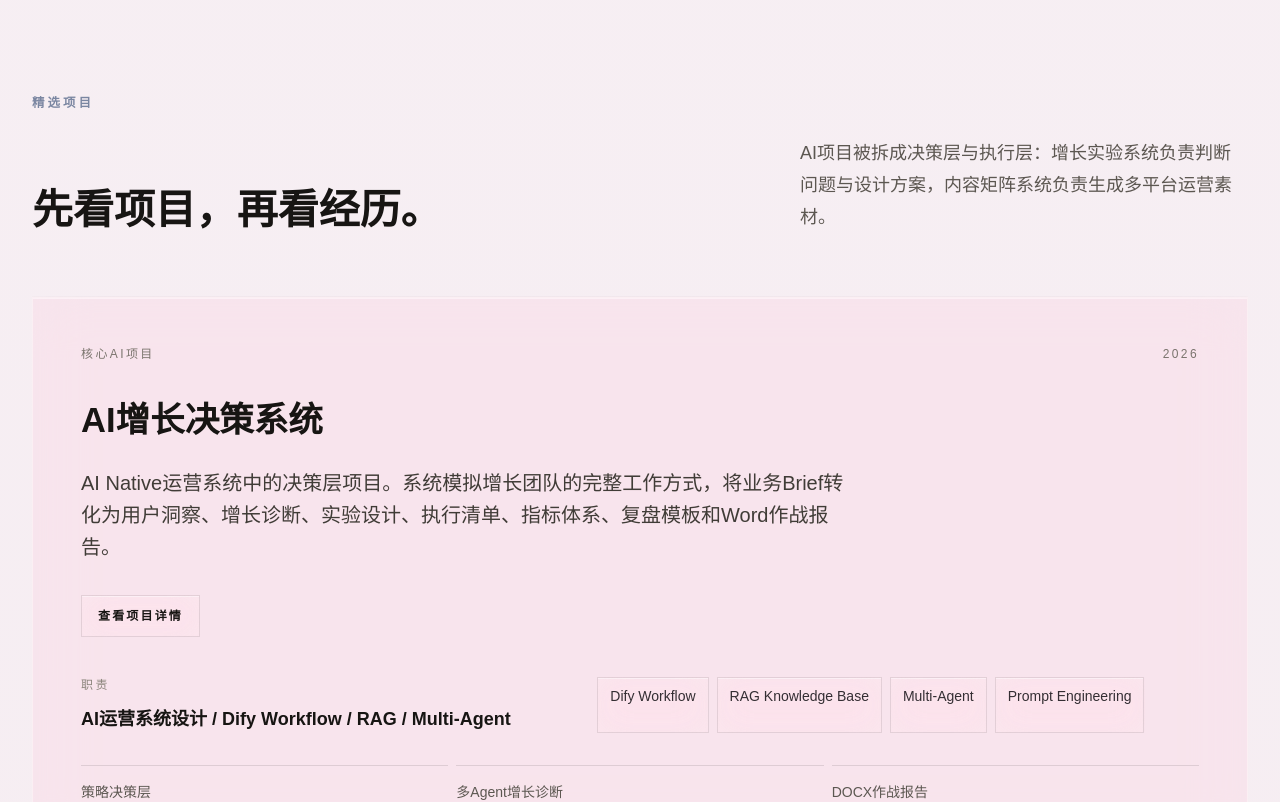
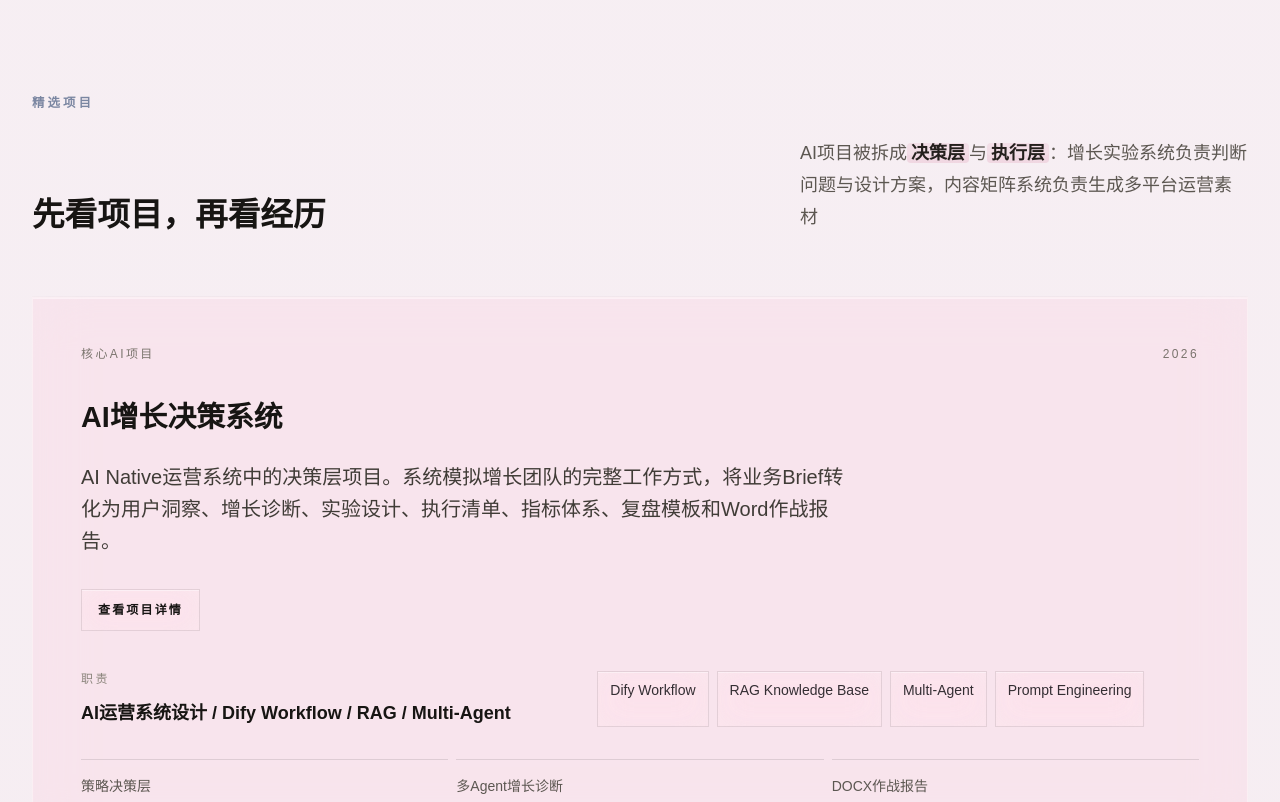
Before and after one commit to liijunn00-create/chen-lijun-web, a Next.js app: page / in a window 1280 px wide. Shown: the part 920-1722 px from the top of the page. Built offline with nearby package versions, Linux system fonts and the light colour scheme.

Commit message:
style: refine title layout and emphasis

```diff
--- a/app/globals.css
+++ b/app/globals.css
@@ -94,10 +94,23 @@ video {
 
 .section-title {
   color: #171513;
-  font-size: clamp(1.7rem, 3.2vw, 4.2rem);
+  font-size: clamp(1.55rem, 2.55vw, 3.35rem);
   font-weight: 900;
   line-height: 1.08;
   letter-spacing: 0;
+  white-space: nowrap;
+}
+
+.soft-mark {
+  border-radius: 0.25rem;
+  background: rgba(231, 184, 203, 0.3);
+  box-shadow: inset 0 -0.42em 0 rgba(231, 184, 203, 0.2);
+  color: #24201d;
+  font-weight: 700;
+}
+
+.single-line-title {
+  white-space: nowrap;
 }
 
 .glass-panel {
--- a/components/About.tsx
+++ b/components/About.tsx
@@ -10,7 +10,7 @@ export function About() {
         <Reveal>
           <p className="section-kicker">个人概览</p>
           <div className="grid gap-8 lg:grid-cols-[0.42fr_0.58fr] lg:items-end">
-            <h2 className="text-[clamp(1.6rem,2.7vw,3.3rem)] font-black leading-[1.08] tracking-normal text-[#171513]">
+            <h2 className="single-line-title text-[clamp(1.45rem,2.25vw,2.9rem)] font-black leading-[1.08] tracking-normal text-[#171513]">
               {aboutCopy.title}
             </h2>
             <p className="max-w-3xl text-xl leading-8 text-[#4a4641]">
--- a/components/Contact.tsx
+++ b/components/Contact.tsx
@@ -6,13 +6,13 @@ export function Contact() {
       <div className="glass-dark mx-auto grid w-full max-w-[1700px] gap-12 p-7 sm:p-10 lg:grid-cols-[0.7fr_0.3fr] lg:items-end lg:p-14">
         <Reveal>
           <p className="mb-7 text-xs uppercase tracking-[0.26em] text-[#c6b8c6]">联系</p>
-          <h2 className="max-w-6xl text-[clamp(2rem,4.2vw,5.2rem)] font-black leading-[1.08] tracking-normal">
-            让内容成为增长系统。
+          <h2 className="single-line-title max-w-6xl text-[clamp(1.8rem,3.4vw,4.4rem)] font-black leading-[1.08] tracking-normal">
+            让内容成为增长系统
           </h2>
         </Reveal>
         <Reveal className="space-y-8" delay={0.12}>
           <p className="text-2xl leading-snug text-[#ded6cf]">
-            面向新媒体运营、内容增长、产品运营、AI运营方向，期待将内容能力与系统化思维应用于真实业务场景。
+            面向新媒体运营、内容增长、产品运营、AI运营方向，期待将<span className="soft-mark px-1 text-[#f6f1ec]">内容能力</span>与<span className="soft-mark px-1 text-[#f6f1ec]">系统化思维</span>应用于真实业务场景
           </p>
           <div className="space-y-3 text-lg">
             <a className="block border-t border-white/15 pt-4 transition hover:text-[#e7b8cb]" href="mailto:hello@example.com">
--- a/components/CoreCapabilities.tsx
+++ b/components/CoreCapabilities.tsx
@@ -8,7 +8,7 @@ export function CoreCapabilities() {
         <Reveal>
           <p className="section-kicker">核心能力证明</p>
           <div className="grid gap-6 lg:grid-cols-[0.44fr_0.56fr] lg:items-end">
-            <h2 className="section-title">能力不是罗列，是被项目验证。</h2>
+            <h2 className="section-title">能力不是罗列，是被项目验证</h2>
             <p className="max-w-2xl text-lg leading-8 text-[#5c5751]">
               网站内容按能力证据组织：AI系统、内容增长、业务转化、活动执行、视觉表达和视频脚本都落到可查看的项目与作品材料中。
             </p>
@@ -26,7 +26,7 @@ export function CoreCapabilities() {
                 <p className="mb-5 text-xs font-semibold uppercase tracking-[0.2em] text-[#7a86a1]">
                   {String(index + 1).padStart(2, "0")}
                 </p>
-                <h3 className="text-[clamp(1.25rem,1.8vw,1.75rem)] font-black leading-tight text-[#171513]">
+                <h3 className="single-line-title text-[clamp(1.18rem,1.55vw,1.55rem)] font-black leading-tight text-[#171513]">
                   {capability.title}
                 </h3>
                 <p className="mt-5 text-base leading-7 text-[#4d4842]">{capability.summary}</p>
--- a/components/EvidenceStudio.tsx
+++ b/components/EvidenceStudio.tsx
@@ -1,6 +1,48 @@
 import Image from "next/image";
 import { evidenceGroups } from "@/data/evidence";
 import { Reveal } from "./Reveal";
+
+const highlightTerms = [
+  "AI",
+  "Dify",
+  "RAG",
+  "Multi-Agent",
+  "内容矩阵",
+  "增长闭环",
+  "线索转化",
+  "平台策略",
+  "结构化表达",
+  "视觉排版",
+  "前期制作能力",
+  "拍摄执行",
+  "长文案组织能力",
+  "品牌营销策划",
+  "月销量60+",
+  "B端用户",
+  "小红书",
+  "短视频脚本",
+  "拉片分镜",
+  "电影分镜脚本",
+];
+
+function HighlightText({ text, className }: { text: string; className: string }) {
+  const pattern = new RegExp(`(${highlightTerms.map((term) => term.replace(/[.*+?^${}()|[\]\\]/g, "\\$&")).join("|")})`, "g");
+  const parts = text.replace(/[。.]$/g, "").split(pattern);
+
+  return (
+    <p className={className}>
+      {parts.map((part, index) =>
+        highlightTerms.includes(part) ? (
+          <span key={`${part}-${index}`} className="soft-mark px-1">
+            {part}
+          </span>
+        ) : (
+          part
+        )
+      )}
+    </p>
+  );
+}
 
 function PdfCover({ title, href }: { title: string; href: string }) {
   return (
@@ -24,7 +66,7 @@ function PdfCover({ title, href }: { title: string; href: string }) {
         </div>
         <div>
           <p className="mb-5 font-mono text-xs uppercase tracking-[0.18em] text-[#756f69]">策划 / 商业 / 文案</p>
-          <h4 className="max-w-[18rem] text-[clamp(1.45rem,2.1vw,2.5rem)] font-black leading-[1.08] tracking-normal text-[#171513]">
+          <h4 className="single-line-title max-w-[18rem] text-[clamp(1.15rem,1.45vw,1.8rem)] font-black leading-[1.08] tracking-normal text-[#171513]">
             {title.replace("完整版PDF", "")}
           </h4>
         </div>
@@ -45,7 +87,7 @@ export function EvidenceStudio() {
       <div className="section-grid">
         <Reveal>
           <p className="section-kicker">作品证据</p>
-          <h2 className="section-title max-w-6xl">集中展示真实作品证据，避免素材无序堆叠。</h2>
+          <h2 className="section-title max-w-6xl">集中展示真实作品证据，避免素材无序堆叠</h2>
         </Reveal>
         <div className="space-y-14">
           {evidenceGroups.map((group, groupIndex) => (
@@ -54,11 +96,11 @@ export function EvidenceStudio() {
                 <div className="mb-8 grid gap-6 lg:grid-cols-[0.42fr_0.58fr]">
                   <div>
                     <p className="mb-2 text-xs uppercase tracking-[0.22em] text-[#7a86a1]">{group.subtitle}</p>
-                    <h3 className="text-[clamp(1.45rem,2vw,2.5rem)] font-black leading-[1.08] tracking-normal text-[#171513]">
+                    <h3 className="single-line-title text-[clamp(1.35rem,1.8vw,2.15rem)] font-black leading-[1.08] tracking-normal text-[#171513]">
                       {group.title}
                     </h3>
                   </div>
-                  <p className="max-w-3xl text-lg leading-8 text-[#504b45]">{group.description}</p>
+                  <HighlightText text={group.description} className="max-w-3xl text-lg leading-8 text-[#504b45]" />
                 </div>
                 <div className="grid gap-5 md:grid-cols-2 xl:grid-cols-3">
                   {group.items.map((item, itemIndex) => (
@@ -99,8 +141,8 @@ export function EvidenceStudio() {
                         </div>
                       ) : null}
                       <div className="p-5">
-                        <h4 className="text-xl font-semibold text-[#171513]">{item.title}</h4>
-                        <p className="mt-3 text-sm leading-6 text-[#625c55]">{item.note}</p>
+                        <h4 className="single-line-title text-lg font-semibold text-[#171513] sm:text-xl">{item.title}</h4>
+                        <HighlightText text={item.note} className="mt-3 text-sm leading-6 text-[#625c55]" />
                         {item.links ? (
                           <div className="mt-5 flex flex-wrap gap-2">
                             {item.links.map((link) => (
--- a/components/ExperienceCases.tsx
+++ b/components/ExperienceCases.tsx
@@ -8,7 +8,7 @@ export function ExperienceCases() {
         <Reveal>
           <p className="section-kicker">业务场景与成果</p>
           <div className="grid gap-6 lg:grid-cols-[0.42fr_0.58fr] lg:items-end">
-            <h2 className="section-title">经历保持简洁，重点呈现业务价值。</h2>
+            <h2 className="section-title">经历保持简洁，重点呈现业务价值</h2>
             <p className="max-w-2xl text-lg leading-8 text-[#5c5751]">
               实习与校园经历不按时间堆叠，而按业务场景展示：B2B内容增长、硬科技SEO、校园传播统筹，对应内容策略、线索转化和项目执行能力。
             </p>
@@ -20,7 +20,7 @@ export function ExperienceCases() {
             <Reveal key={item.title} className="glass-panel-strong p-6 sm:p-8" delay={index * 0.06}>
               <div className="flex min-h-full flex-col">
                 <p className="text-xs uppercase tracking-[0.18em] text-[#7a86a1]">{item.org}</p>
-                <h3 className="mt-4 text-[clamp(1.35rem,2vw,2rem)] font-black leading-tight text-[#171513]">
+                <h3 className="single-line-title mt-4 text-[clamp(1.18rem,1.55vw,1.6rem)] font-black leading-tight text-[#171513]">
                   {item.title}
                 </h3>
                 <p className="mt-5 text-base leading-7 text-[#4d4842]">{item.context}</p>
--- a/components/FeaturedWork.tsx
+++ b/components/FeaturedWork.tsx
@@ -9,9 +9,9 @@ export function FeaturedWork() {
         <Reveal>
           <p className="section-kicker">精选项目</p>
           <div className="flex flex-col gap-5 lg:flex-row lg:items-end lg:justify-between">
-            <h2 className="section-title max-w-5xl">先看项目，再看经历。</h2>
+            <h2 className="section-title max-w-5xl">先看项目，再看经历</h2>
             <p className="max-w-md text-lg leading-8 text-[#5c5751]">
-              AI项目被拆成决策层与执行层：增长实验系统负责判断问题与设计方案，内容矩阵系统负责生成多平台运营素材。
+              AI项目被拆成<span className="soft-mark px-1">决策层</span>与<span className="soft-mark px-1">执行层</span>：增长实验系统负责判断问题与设计方案，内容矩阵系统负责生成多平台运营素材
             </p>
           </div>
         </Reveal>
@@ -25,7 +25,7 @@ export function FeaturedWork() {
                       <span>{project.eyebrow}</span>
                       <span>{project.period}</span>
                     </div>
-                    <h3 className="max-w-4xl text-[clamp(1.55rem,2.7vw,3.4rem)] font-black leading-[1.08] tracking-normal text-[#171513]">
+                    <h3 className="single-line-title max-w-4xl text-[clamp(1.5rem,2.25vw,2.95rem)] font-black leading-[1.08] tracking-normal text-[#171513]">
                       {project.title}
                     </h3>
                     <p className="mt-7 max-w-3xl text-xl leading-8 text-[#403c37]">{project.summary}</p>
--- a/data/siteContent.ts
+++ b/data/siteContent.ts
@@ -2,9 +2,9 @@ export const heroContent = {
   kicker: "AI运营 / 内容增长 / 产品化工作流",
   titleLines: ["AI原生", "运营作品集"],
   subtitle:
-    "以内容运营与新媒体增长经验为基础，使用 Dify Workflow、RAG、Multi-Agent 和 AIGC 内容生成，将运营流程拆解为可运行、可复用、可迭代的 AI 工作流。",
+    "以内容运营与新媒体增长经验为基础，使用 Dify Workflow、RAG、Multi-Agent 和 AIGC 内容生成，将运营流程拆解为可运行、可复用、可迭代的 AI 工作流",
   note:
-    "作品集围绕 AI Native 运营能力展开：既展示公众号、小红书、短视频、活动策划、海报和PPT等传统运营交付，也重点呈现 AI 工作流如何重构内容生产、增长实验和运营复盘流程。",
+    "作品集围绕 AI Native 运营能力展开：既展示公众号、小红书、短视频、活动策划、海报和PPT等传统运营交付，也重点呈现 AI 工作流如何重构内容生产、增长实验和运营复盘流程",
   keywords: ["Dify Workflow", "RAG知识库", "Multi-Agent", "AIGC内容生产", "B2B内容增长", "增长实验"],
   ctas: [
     { label: "查看AI项目", href: "#work" },
@@ -17,42 +17,42 @@ export const capabilityCards = [
   {
     title: "AI运营系统设计",
     summary:
-      "能够将运营任务拆解为输入、判断、生成、校验和交付链路，并用 Dify Workflow、RAG、Multi-Agent、Code Node 与外部 API 搭建可运行系统。",
+      "能够将运营任务拆解为输入、判断、生成、校验和交付链路，并用 Dify Workflow、RAG、Multi-Agent、Code Node 与外部 API 搭建可运行系统",
     proof: ["AI增长决策系统", "AI内容矩阵自动化工作流"],
     tags: ["Workflow Design", "RAG", "Multi-Agent", "LLM-as-Judge"],
   },
   {
     title: "内容运营与平台策略",
     summary:
-      "具备多平台内容矩阵搭建经验，能够根据小红书、公众号、抖音、Bilibili、Instagram、X 等平台机制调整标题、正文、话题和转化路径。",
+      "具备多平台内容矩阵搭建经验，能够根据小红书、公众号、抖音、Bilibili、Instagram、X 等平台机制调整标题、正文、话题和转化路径",
     proof: ["账号运营优质笔记", "多平台内容生成项目"],
     tags: ["内容矩阵", "平台适配", "选题策划", "社媒文案"],
   },
   {
     title: "增长实验与指标意识",
     summary:
-      "能围绕用户分层、漏斗节点、A/B Testing、北极星指标和复盘机制设计增长实验，并将策略转化为可验证的两周执行方案。",
+      "能围绕用户分层、漏斗节点、A/B Testing、北极星指标和复盘机制设计增长实验，并将策略转化为可验证的两周执行方案",
     proof: ["AI增长实验操作系统", "B2B线索转化项目"],
     tags: ["A/B Testing", "Funnel", "KPI System", "Retrospective"],
   },
   {
     title: "B端内容增长与线索转化",
     summary:
-      "覆盖数字产业园与硬科技行业的新媒体增长经验，能够把行业趋势、政策解读、案例内容、资料领取和销售跟进连接成增长闭环。",
+      "覆盖数字产业园与硬科技行业的新媒体增长经验，能够把行业趋势、政策解读、案例内容、资料领取和销售跟进连接成增长闭环",
     proof: ["数字产业园内容增长", "硬科技SEO内容增长"],
     tags: ["B2B Growth", "Lead Generation", "SEO", "私域承接"],
   },
   {
     title: "活动策划与项目执行",
     summary:
-      "具备从主题策划、传播预热、现场执行、物料统筹到复盘沉淀的项目经验，适合支持品牌活动、校园活动与B端线下转化场景。",
+      "具备从主题策划、传播预热、现场执行、物料统筹到复盘沉淀的项目经验，适合支持品牌活动、校园活动与B端线下转化场景",
     proof: ["校园文化艺术节策划", "彩色跑策划", "产业论坛与园区开放日"],
     tags: ["活动策划", "传播节奏", "执行清单", "复盘报告"],
   },
   {
     title: "AIGC内容生产与视觉表达",
     summary:
-      "能够使用 AI 与设计工具完成海报概念、商业视觉、短视频脚本、分镜表、PPT汇报和图文排版，让内容交付更高效且更具视觉完整度。",
+      "能够使用 AI 与设计工具完成海报概念、商业视觉、短视频脚本、分镜表、PPT汇报和图文排版，让内容交付更高效且更具视觉完整度",
     proof: ["商业海报", "视频脚本", "PPT报告"],
     tags: ["Prompt", "Canva", "Premiere", "视觉排版"],
   },
@@ -62,21 +62,21 @@ export const experienceCases = [
   {
     title: "数字产业园B2B内容增长",
     org: "佛山新基地实业集团",
-    context: "围绕数字产业园招商业务，搭建多平台内容矩阵与内容到线索再到销售跟进的增长闭环。",
+    context: "围绕数字产业园招商业务，搭建多平台内容矩阵与内容到线索再到销售跟进的增长闭环",
     actions: ["12+同类园区竞品分析", "抖音 / 公众号 / 小红书内容矩阵", "白皮书与行业报告领取机制", "论坛与开放日联动转化"],
     results: ["20万+内容曝光", "58%访客来自新媒体渠道", "460+B端有效线索", "约70家企业入驻转化"],
   },
   {
     title: "硬科技SEO与私域线索增长",
     org: "广东佛燃科技有限公司",
-    context: "面向氢能、泄漏检测、工业安全等硬科技B2B场景，建立技术内容、SEO关键词和私域转化链路。",
+    context: "面向氢能、泄漏检测、工业安全等硬科技B2B场景，建立技术内容、SEO关键词和私域转化链路",
     actions: ["50+行业关键词库", "技术解析型内容输出", "DOU+与小红书信息流测试", "行业KOL内容共创"],
     results: ["公众号粉丝增长22%", "累计500+工业客户询盘", "KOL内容曝光210万+", "自然搜索流量占比提升"],
   },
   {
     title: "校园传播与社团内容统筹",
     org: "仲恺农业工程学院 经贸团委",
-    context: "负责学院宣传部内容与活动传播体系，统筹推文、海报、视频、活动宣传和跨部门协作。",
+    context: "负责学院宣传部内容与活动传播体系，统筹推文、海报、视频、活动宣传和跨部门协作",
     actions: ["12+校级活动传播执行", "推文与海报视觉统筹", "活动前中后传播节奏设计", "5次以上跨校合作项目"],
     results: ["形成稳定内容生产流程", "提升活动信息触达效率", "沉淀策划书与复盘材料", "强化团队协作与项目管理"],
   },
@@ -110,7 +110,7 @@ export const skillTagGroups = [
 ];
 
 export const aboutCopy = {
-  title: "从内容执行，走向AI运营系统设计。",
+  title: "从内容执行，走向AI运营系统设计",
   description:
-    "陈丽君，应届毕业生，方向集中在 B2B 内容增长、用户转化链路设计与 AI 驱动运营系统构建。核心关注点不是简单内容传播，而是如何将内容转化为可持续增长系统，并实现可量化的业务结果。",
+    "陈丽君，应届毕业生，方向集中在 B2B 内容增长、用户转化链路设计与 AI 驱动运营系统构建。核心关注点不是简单内容传播，而是如何将内容转化为可持续增长系统，并实现可量化的业务结果",
 };
```
Also changed, not shown: app/projects/ai-content-matrix/page.tsx (+5 -5 lines), app/projects/growth-os/page.tsx (+5 -5 lines), components/SkillTags.tsx (+4 -4 lines), 1 other file (tests, documents, lock files or other folders).
